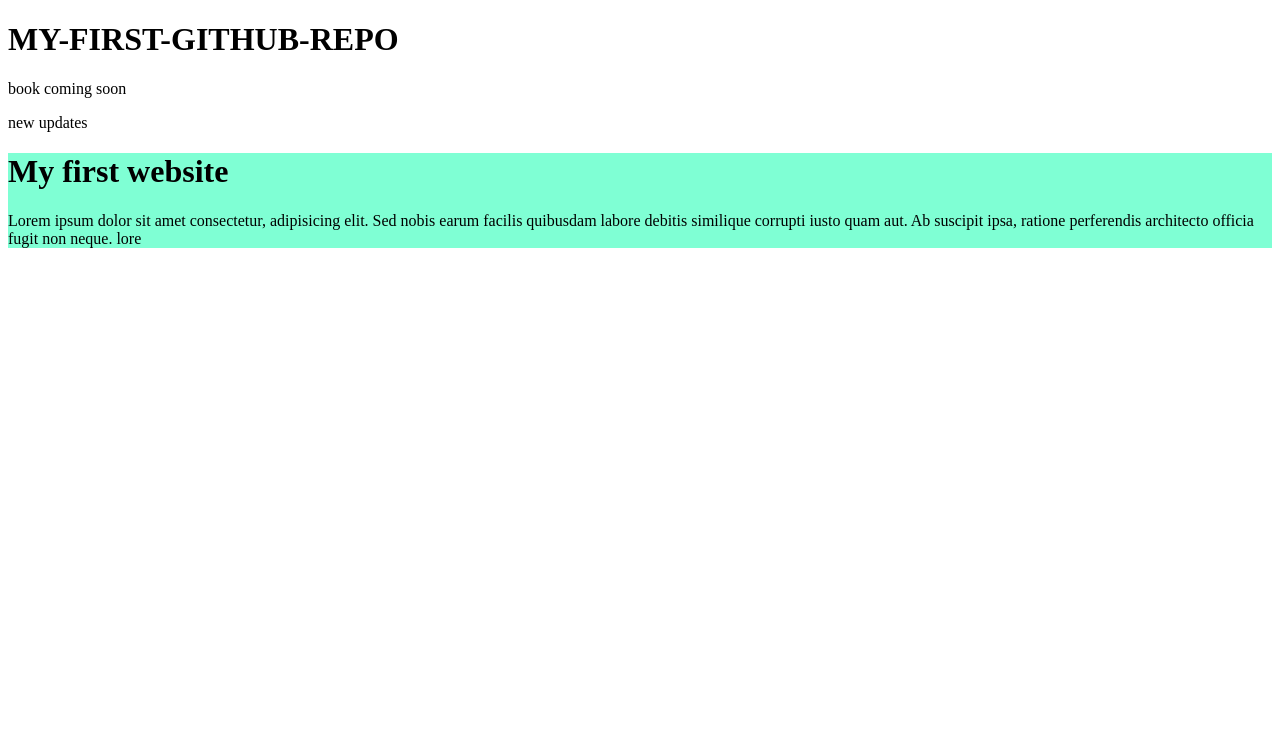
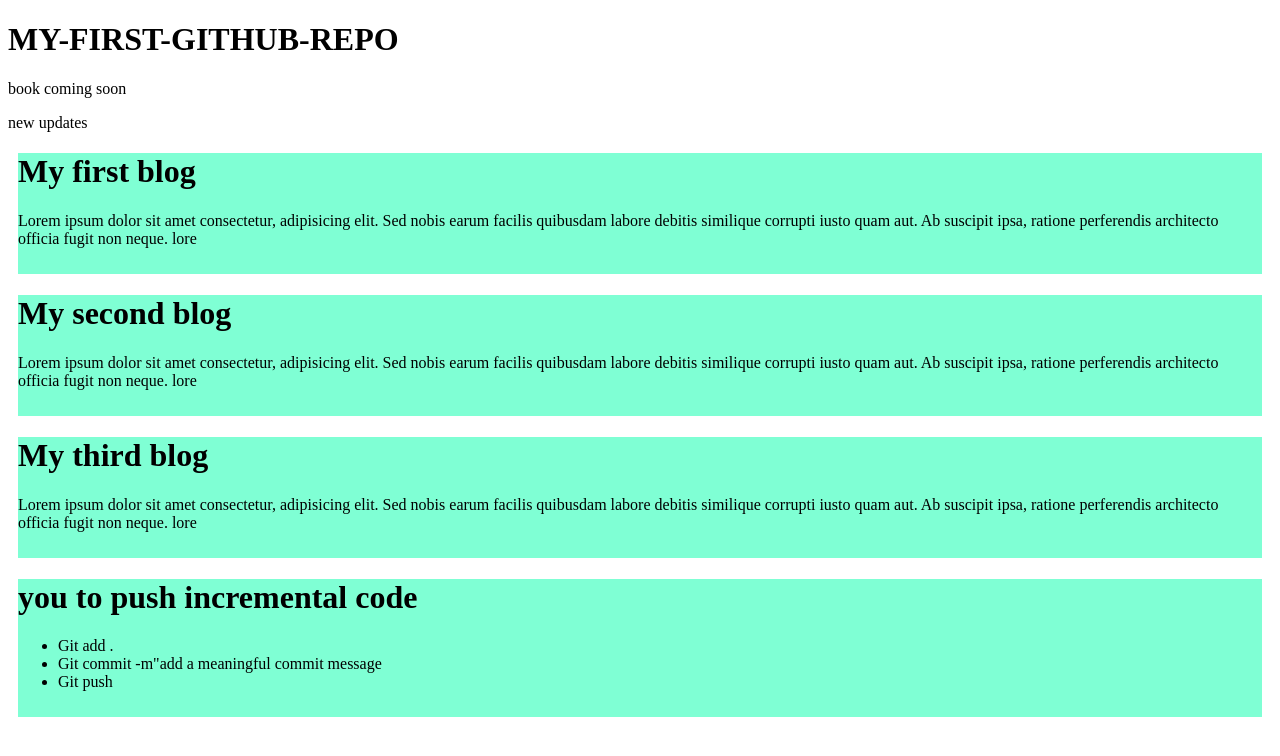
Before and after one commit to Oahedulalam/My-first-github-repo, a plain HTML site: page index.html in a window 1280 px wide. Drawn offline with Linux system fonts and the light colour scheme.

Commit message:
add a list to push code

```diff
--- a/Styles/blog.css
+++ b/Styles/blog.css
@@ -1,3 +1,5 @@
 div{
 background-color: aquamarine;
+padding-bottom: 10px;
+margin: 10px;
 }
--- a/index.html
+++ b/index.html
@@ -11,8 +11,26 @@
 <p>book coming soon</p>
 <p>new updates</p>
 <div>
-<h1>My first website</h1>
+<h1>My first blog</h1>
 <p>Lorem ipsum dolor sit amet consectetur, adipisicing elit. Sed nobis earum facilis quibusdam labore debitis similique corrupti iusto quam aut. Ab suscipit ipsa, ratione perferendis architecto officia fugit non neque. lore</p>
 </div>
+
+<div>
+<h1>My second blog</h1>
+<p>Lorem ipsum dolor sit amet consectetur, adipisicing elit. Sed nobis earum facilis quibusdam labore debitis similique corrupti iusto quam aut. Ab suscipit ipsa, ratione perferendis architecto officia fugit non neque. lore</p>
+</div>
+<div>
+<h1>My third blog</h1>
+<p>Lorem ipsum dolor sit amet consectetur, adipisicing elit. Sed nobis earum facilis quibusdam labore debitis similique corrupti iusto quam aut. Ab suscipit ipsa, ratione perferendis architecto officia fugit non neque. lore</p>
+</div>
+<div>
+<h1>you to push incremental code</h1>
+<ul>
+<li>Git add .</li>
+<li>Git commit -m"add a meaningful commit message</li>
+<li>Git push</li>
+</ul>
+</div>
+
 </body>
 </html>
```
